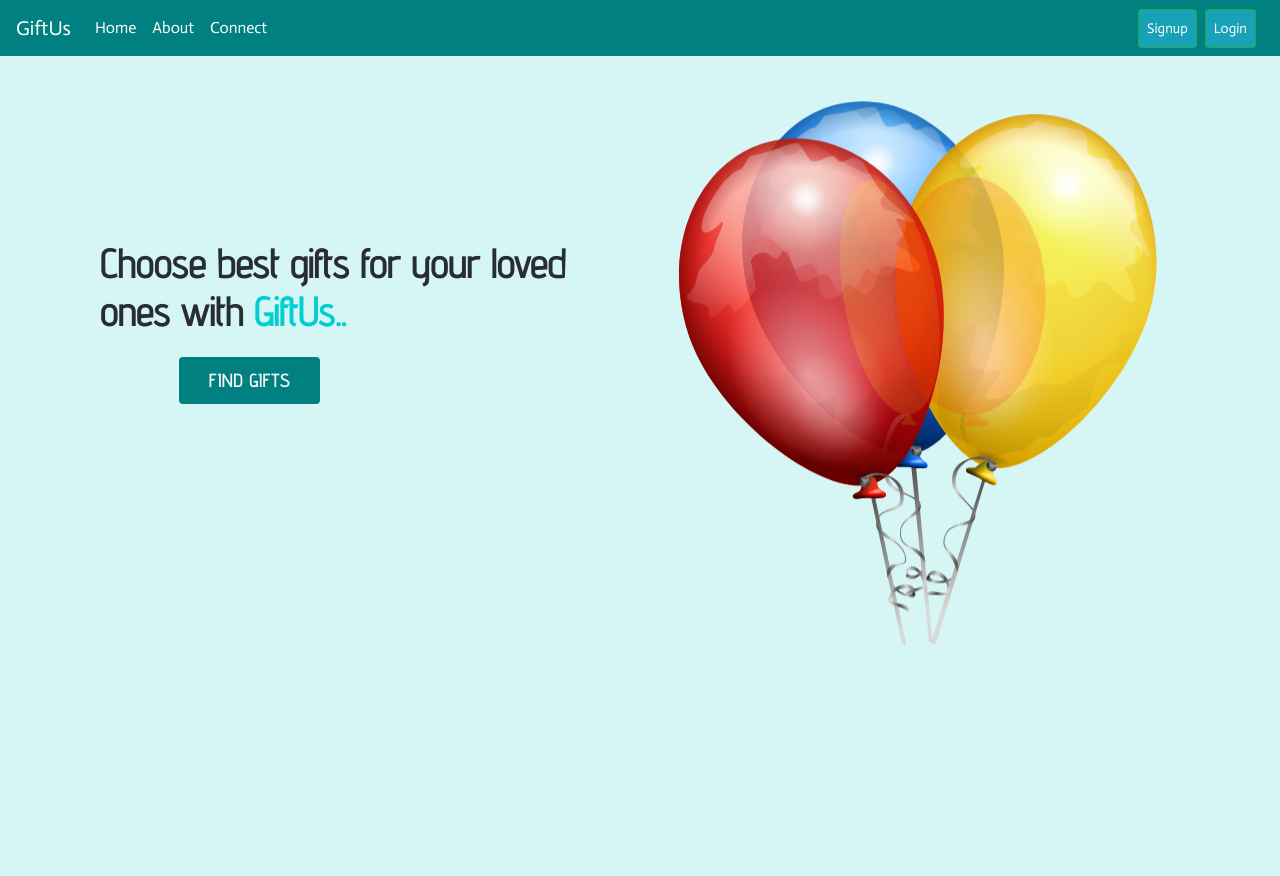
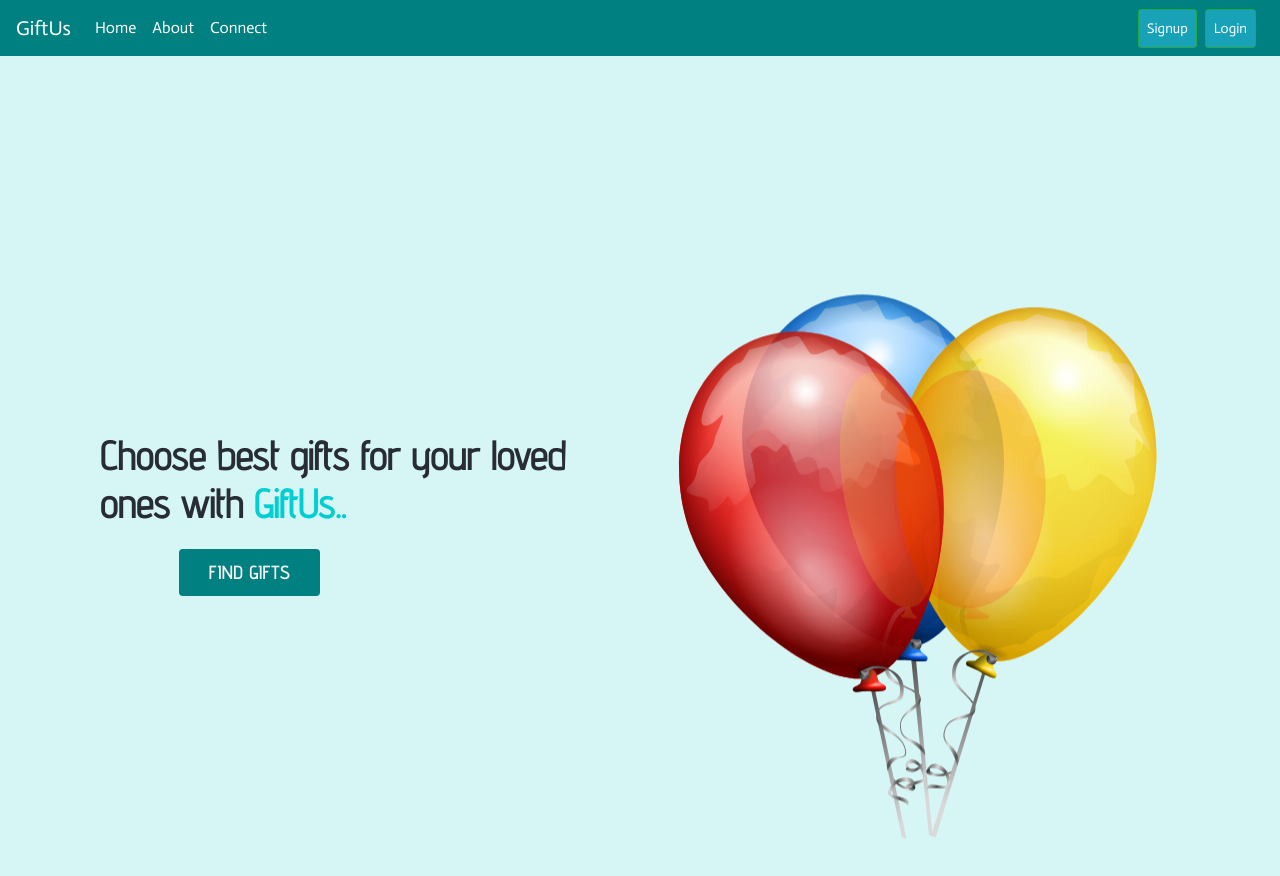
Before and after one commit to abhishek-geek/giftus-reactapp, a React (Create React App) app: page / in a window 1280 px wide. Shown: the top 876 px of the page. Before the commit the page ends 800 px from the top, so only its background shows below. Built offline with nearby package versions, Linux system fonts and the light colour scheme.

Commit message:
deploy1.2

```diff
--- a/src/App.css
+++ b/src/App.css
@@ -40,7 +40,7 @@
 body {
   font-family: "Actor" !important;
   background: RGB(175, 238, 238, 0.5) !important;
-  margin-top: 5rem !important;
+  margin-top: 17rem !important;
 }
 
 .home {
```
